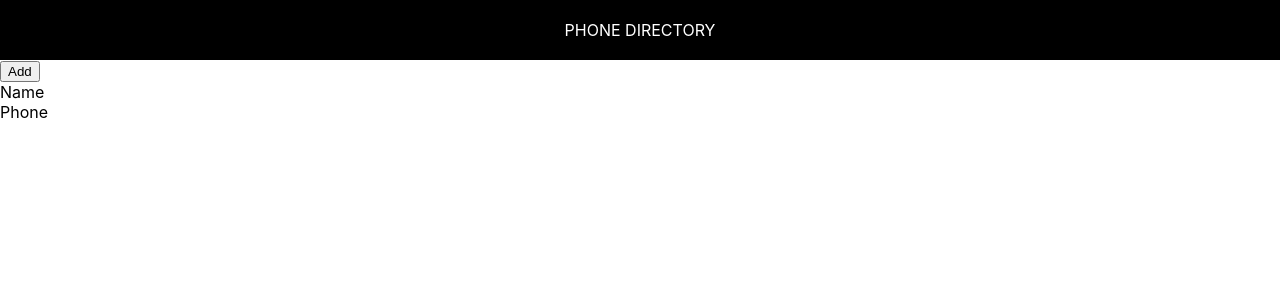
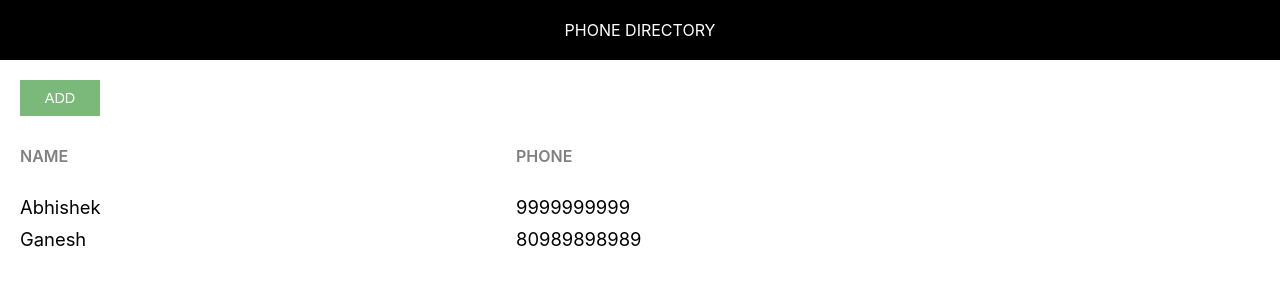
Before and after one commit to abhishek081999/phone-directory, a React (Create React App) app: page / in a window 1280 px wide. Shown: the top 300 px of the page. Built offline with nearby package versions, Linux system fonts and the light colour scheme.

Commit message:
Rendered Subscribers Dynamically

```diff
--- /dev/null
+++ b/src/App.css
@@ -0,0 +1,44 @@
+.component-body-container {
+    padding: 20px;
+}
+
+.custom-btn {
+    padding: 10px;
+    border: none;
+    margin-right: 10px;
+    text-transform: uppercase;
+    width: 80px;
+    font-size: 0.9rem;
+    cursor: pointer;
+    outline: none;
+}
+
+.add-btn {
+    background: #7ab97a;
+    color: #fff;
+}
+
+.grid-container {
+    display: grid;
+    grid-template-columns: 40% 30% auto;
+    margin-bottom: 10px;
+}
+
+.heading-container {
+    margin: 30px 0 30px 0;
+    width: 100%;
+}
+
+.grid-item {
+    background-color: rgba(255, 255, 255, 0.8);
+    font-size: 1.15rem;
+    word-wrap: break-word;
+    padding-right: 10px;
+}
+
+.name-heading, .phone-heading {
+    font-size: 1rem;
+    font-weight: 600;
+    color: #808080;
+    text-transform: uppercase;
+}
--- a/src/App.js
+++ b/src/App.js
@@ -1,13 +1,37 @@
 import Header from "./Header";
+import './App.css';
 function App() {
+
+  let subscribers = [
+    { id:1,
+      name: "Abhishek",
+    phone: "9999999999"
+},
+{id:2,
+  name: "Ganesh",
+phone: "80989898989"
+}
+
+]
   return (
-    <div>
-     <Header/>
-      <button>Add</button>
-      <div>
-        <span>Name</span>
-        <br />
-        <span>Phone</span>
+    <div className="component-container">
+     <Header />
+        <div className="component-body-container">
+          <button className="custom-btn add-btn">Add</button>
+
+          <div className="grid-container heading-container">
+            <span className="grid-item name-heading">Name</span>
+            <span className="grid-item phone-heading">Phone</span>
+          </div>
+{
+  subscribers.map(sub => {
+    return <div key={sub.id} className="grid-container">
+    <span className="grid-item">{sub.name}</span>
+    <span className="grid-item">{sub.phone}</span>
+    </div>
+  })
+}
+
       </div>
     </div>
   );
```
